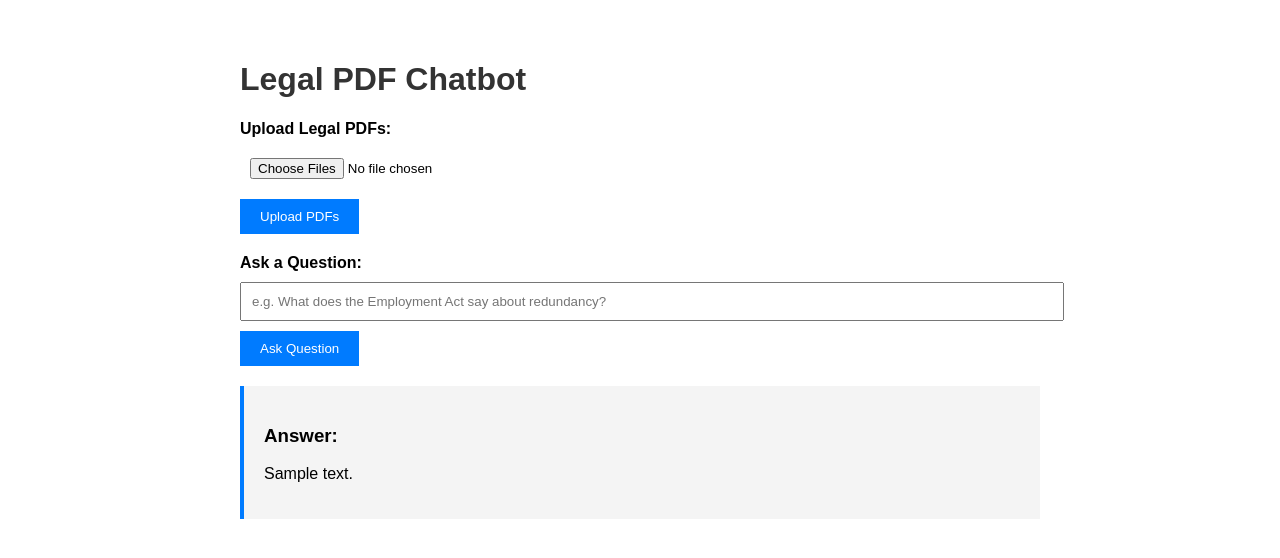
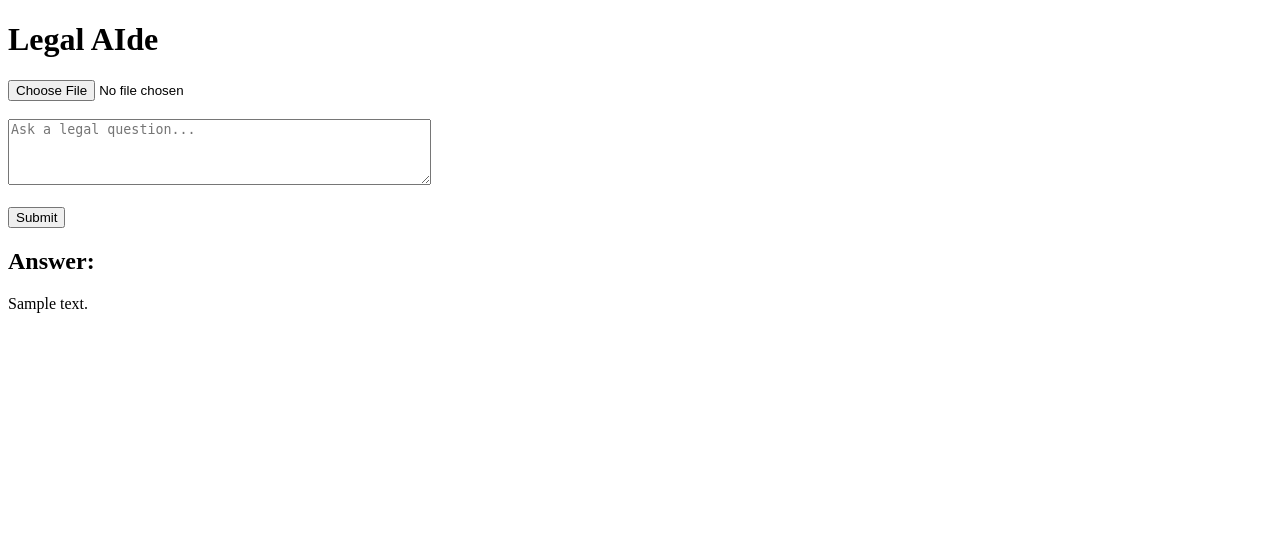
Before and after one commit to dcayro/Legal_AIde, a Flask app: template templates/index.html in a window 1280 px wide. Shown: the top 558 px of the page. Run offline with Flask 3, Linux system fonts and the light colour scheme; the template is opened without the code that fills it: most values are stand-ins (such as "Sample title", 1, 10 or a date in 2020).

Commit message:
Add Flask app and frontend template

```diff
--- a/app.py
+++ b/app.py
@@ -1,14 +1,15 @@
-# pdf_chatbot_flask/app.py
-
 import os
 import fitz  # PyMuPDF
 import openai
 import faiss
 import pickle
 import numpy as np
+
 from flask import Flask, request, render_template
 from dotenv import load_dotenv
+from werkzeug.utils import secure_filename
 
+# Load environment variables from .env
 load_dotenv()
 openai.api_key = os.getenv("OPENAI_API_KEY")
 
@@ -16,78 +17,74 @@ app = Flask(__name__)
 UPLOAD_FOLDER = "uploads"
 os.makedirs(UPLOAD_FOLDER, exist_ok=True)
 
-# In-memory store of all chunks
-CHUNKS = []
-VEC_INDEX = None
+# Constants
+EMBEDDING_MODEL = "text-embedding-3-small"
+CHUNK_SIZE = 500
+CHUNK_OVERLAP = 50
 
-# PDF Processing
-
-def extract_text_from_pdf(pdf_path):
-    doc = fitz.open(pdf_path)
-    text = "\n".join([page.get_text() for page in doc])
+# Utilities
+def extract_text_from_pdf(file_path):
+    text = ""
+    with fitz.open(file_path) as doc:
+        for page in doc:
+            text += page.get_text()
     return text
 
-def chunk_text(text, chunk_size=500):
-    words = text.split()
-    return [" ".join(words[i:i + chunk_size]) for i in range(0, len(words), chunk_size)]
+def split_text(text, chunk_size=CHUNK_SIZE, overlap=CHUNK_OVERLAP):
+    chunks = []
+    for i in range(0, len(text), chunk_size - overlap):
+        chunk = text[i:i + chunk_size]
+        chunks.append(chunk)
+    return chunks
 
 def embed_texts(texts):
-    response = openai.Embedding.create(
+    response = openai.embeddings.create(
         input=texts,
-        model="text-embedding-ada-002"
+        model=EMBEDDING_MODEL
     )
-    return [record["embedding"] for record in response["data"]]
+    return [np.array(d.embedding, dtype=np.float32) for d in response.data]
 
 def build_vector_store(chunks):
     embeddings = embed_texts(chunks)
-    dim = len(embeddings[0])
-    index = faiss.IndexFlatL2(dim)
-    index.add(np.array(embeddings).astype("float32"))
-    return index
+    index = faiss.IndexFlatL2(len(embeddings[0]))
+    index.add(np.array(embeddings))
+    return index, chunks
 
-def find_similar_chunks(query, index, chunks, k=5):
-    query_embedding = embed_texts([query])[0]
-    D, I = index.search(np.array([query_embedding]).astype("float32"), k)
-    return [chunks[i] for i in I[0]]
+def query_vector_store(index, chunks, query, k=3):
+    query_vec = embed_texts([query])[0].reshape(1, -1)
+    distances, indices = index.search(query_vec, k)
+    return [chunks[i] for i in indices[0]]
 
-def ask_openai(question, context_chunks):
-    prompt = """Answer the question based only on the following documents:
+def ask_chatgpt(context, question):
+    prompt = f"Use the following legal context to answer the question.\n\nContext:\n{context}\n\nQuestion: {question}\nAnswer:"
+    response = openai.chat.completions.create(
+        model="gpt-4",
+        messages=[{"role": "user", "content": prompt}],
+        temperature=0
+    )
+    return response.choices[0].message.content.strip()
 
-""" + "\n---\n".join(context_chunks) + f"\n\nQuestion: {question}\nAnswer:"
-    response = openai.ChatCompletion.create(
-        model="gpt-3.5-turbo",
-        messages=[
-            {"role": "system", "content": "You are a helpful legal assistant."},
-            {"role": "user", "content": prompt}
-        ],
-        temperature=0.3
-    )
-    return response["choices"][0]["message"]["content"].strip()
-
+# Routes
 @app.route("/", methods=["GET", "POST"])
 def index():
-    global CHUNKS, VEC_INDEX
-    answer = ""
+    answer = None
     if request.method == "POST":
-        if "document" in request.files:
-            files = request.files.getlist("document")
-            for pdf in files:
-                path = os.path.join(UPLOAD_FOLDER, pdf.filename)
-                pdf.save(path)
-                text = extract_text_from_pdf(path)
-                pdf_chunks = chunk_text(text)
-                CHUNKS.extend(pdf_chunks)
-            VEC_INDEX = build_vector_store(CHUNKS)
+        uploaded_file = request.files["document"]
+        question = request.form.get("question")
 
-        if request.form.get("question"):
-            question = request.form["question"]
-            if VEC_INDEX is None or not CHUNKS:
-                answer = "Please upload PDF documents first."
-            else:
-                relevant_chunks = find_similar_chunks(question, VEC_INDEX, CHUNKS)
-                answer = ask_openai(question, relevant_chunks)
+        if uploaded_file.filename != "" and question:
+            filename = secure_filename(uploaded_file.filename)
+            filepath = os.path.join(UPLOAD_FOLDER, filename)
+            uploaded_file.save(filepath)
+
+            text = extract_text_from_pdf(filepath)
+            chunks = split_text(text)
+            index, chunk_list = build_vector_store(chunks)
+            context = "\n\n".join(query_vector_store(index, chunk_list, question))
+            answer = ask_chatgpt(context, question)
 
     return render_template("index.html", answer=answer)
 
 if __name__ == "__main__":
-    app.run(debug=True, port=5002)
+    port = int(os.environ.get("PORT", 5000))
+    app.run(host="0.0.0.0", port=port, debug=True)
--- a/templates/index.html
+++ b/templates/index.html
@@ -1,38 +1,16 @@
 <!DOCTYPE html>
-<html lang="en">
-<head>
-    <meta charset="UTF-8">
-    <title>Legal PDF Chatbot</title>
-    <style>
-        body { font-family: Arial, sans-serif; padding: 40px; max-width: 800px; margin: auto; }
-        h1 { color: #333; }
-        form { margin-bottom: 20px; }
-        input[type="file"], input[type="text"] { padding: 10px; margin: 10px 0; width: 100%; }
-        input[type="submit"] { padding: 10px 20px; background-color: #007BFF; color: white; border: none; cursor: pointer; }
-        input[type="submit"]:hover { background-color: #0056b3; }
-        .response { background: #f4f4f4; padding: 20px; border-left: 4px solid #007BFF; margin-top: 20px; }
-    </style>
-</head>
+<html>
+<head><title>Legal AIde</title></head>
 <body>
-    <h1>Legal PDF Chatbot</h1>
-
-    <form method="POST" enctype="multipart/form-data">
-        <label><strong>Upload Legal PDFs:</strong></label>
-        <input type="file" name="document" multiple accept=".pdf">
-        <input type="submit" value="Upload PDFs">
-    </form>
-
-    <form method="POST">
-        <label><strong>Ask a Question:</strong></label>
-        <input type="text" name="question" placeholder="e.g. What does the Employment Act say about redundancy?">
-        <input type="submit" value="Ask Question">
-    </form>
-
-    {% if answer %}
-    <div class="response">
-        <h3>Answer:</h3>
-        <p>{{ answer }}</p>
-    </div>
-    {% endif %}
+  <h1>Legal AIde</h1>
+  <form method="post" enctype="multipart/form-data">
+    <input type="file" name="document" required><br><br>
+    <textarea name="question" placeholder="Ask a legal question..." rows="4" cols="50" required></textarea><br><br>
+    <button type="submit">Submit</button>
+  </form>
+  {% if answer %}
+    <h2>Answer:</h2>
+    <p>{{ answer }}</p>
+  {% endif %}
 </body>
 </html>
```
